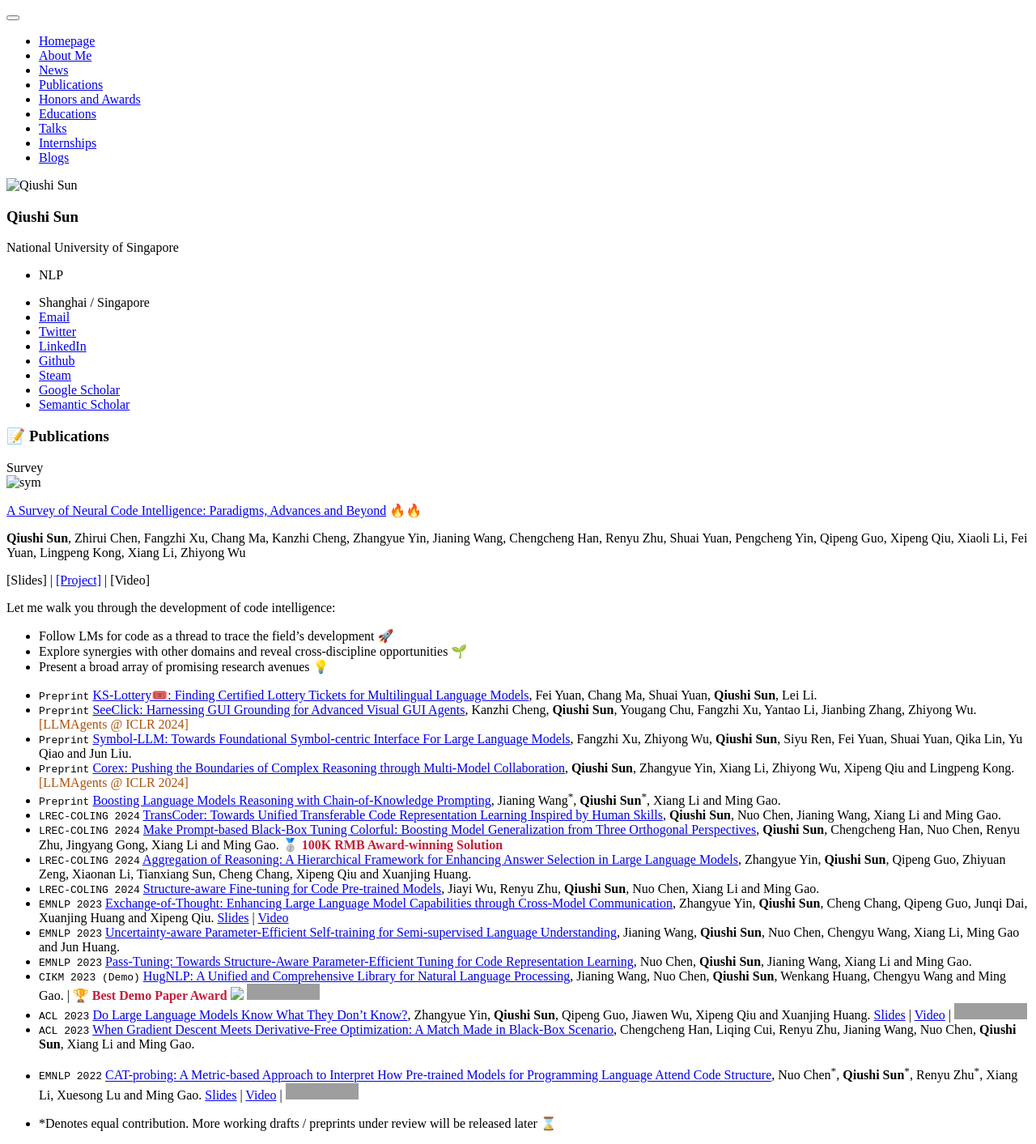
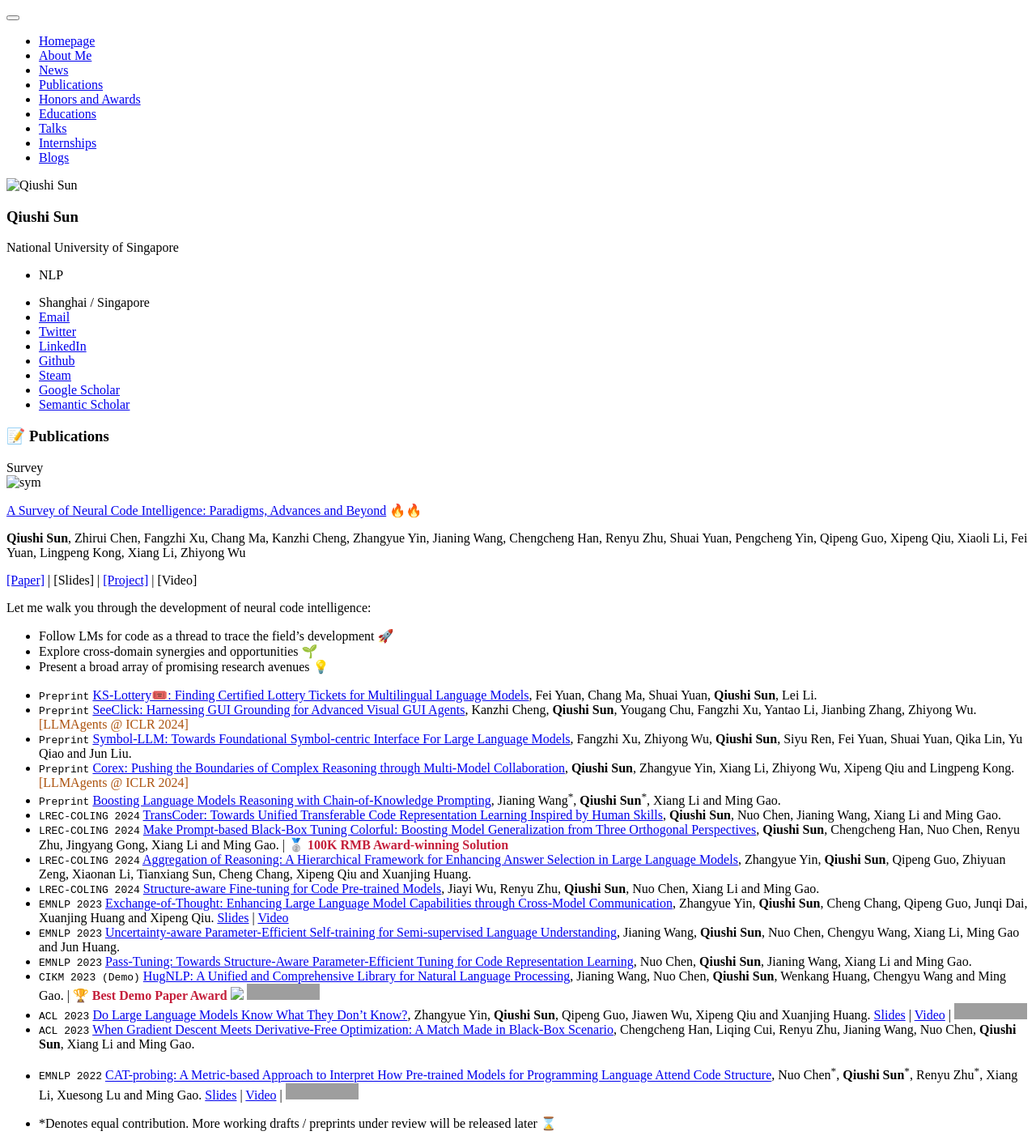
Before and after one commit to lixiang3776/lixiang3776.github.io, a Jekyll site: the page built from _pages/includes/pub.md, in a window 1280 px wide. Shown: the whole page at 81% size. Built offline with Jekyll 4.4.1, drawn with Linux system fonts in a browser that asks for light colours; our own code applies the rules of GitHub Pages for plain Markdown files; grey boxes are pictures that could not be loaded.

Commit message:
update: code survey 1.0

```diff
--- a/_pages/includes/pub.md
+++ b/_pages/includes/pub.md
@@ -3,16 +3,16 @@
 <div class='paper-box'><div class='paper-box-image'><div><div class="badge">Survey</div><img src='images/codelms-tree.png' alt="sym" width="100%"></div></div>
 <div class='paper-box-text' markdown="1">
 
-[A Survey of Neural Code Intelligence: Paradigms, Advances and Beyond](https://arxiv.org/abs/2210.04633) 🔥🔥
+[A Survey of Neural Code Intelligence: Paradigms, Advances and Beyond](https://arxiv.org/abs/2403.14734) 🔥🔥
 
 **Qiushi Sun**, Zhirui Chen, Fangzhi Xu, Chang Ma, Kanzhi Cheng, Zhangyue Yin, Jianing Wang, Chengcheng Han, Renyu Zhu, Shuai Yuan, Pengcheng Yin, Qipeng Guo, Xipeng Qiu, Xiaoli Li, Fei Yuan, Lingpeng Kong, Xiang Li, Zhiyong Wu
 
-[Slides] | [[Project]](https://github.com/QiushiSun/NCISurvey)  | [Video] <strong><span class='show_paper_citations' data='DhtAFkwAAAAJ:ALROH1vI_8AC'></span></strong>
+[[Paper]](https://arxiv.org/abs/2403.14734) | [Slides] | [[Project]](https://github.com/QiushiSun/NCISurvey)  | [Video] <strong><span class='show_paper_citations' data='DhtAFkwAAAAJ:ALROH1vI_8AC'></span></strong>
 <!-- [![](https://img.shields.io/github/stars/QiushiSun/CodeAttention?style=social&label=Stars)](https://github.com/QiushiSun/CodeAttention) -->
 
-Let me walk you through the development of code intelligence:
+Let me walk you through the development of neural code intelligence:
 - Follow LMs for code as a thread to trace the field's development 🚀
-- Explore synergies with other domains and reveal cross-discipline opportunities 🌱
+- Explore cross-domain synergies and opportunities 🌱
 - Present a broad array of promising research avenues 💡
 </div>
 </div>
@@ -24,7 +24,7 @@ Let me walk you through the development of code intelligence:
 - `Preprint` [Corex: Pushing the Boundaries of Complex Reasoning through Multi-Model Collaboration](https://arxiv.org/abs/2310.00280), **Qiushi Sun**, Zhangyue Yin, Xiang Li, Zhiyong Wu, Xipeng Qiu and Lingpeng Kong. <span style="color:#ac530f">[LLMAgents @ ICLR 2024]</span>
 - `Preprint` [Boosting Language Models Reasoning with Chain-of-Knowledge Prompting](https://arxiv.org/abs/2306.06427), Jianing Wang<sup>&#42;</sup>, **Qiushi Sun**<sup>&#42;</sup>, Xiang Li and Ming Gao.
 - `LREC-COLING 2024` [TransCoder: Towards Unified Transferable Code Representation Learning Inspired by Human Skills](https://arxiv.org/abs/2306.07285), **Qiushi Sun**, Nuo Chen, Jianing Wang, Xiang Li and Ming Gao.
-- `LREC-COLING 2024` [Make Prompt-based Black-Box Tuning Colorful: Boosting Model Generalization from Three Orthogonal Perspectives](https://arxiv.org/abs/2305.08088), **Qiushi Sun**, Chengcheng Han, Nuo Chen, Renyu Zhu, Jingyang Gong, Xiang Li and Ming Gao. 🥈 <span style="color: #C41E3A;"> **100K RMB Award-winning Solution** </span>
+- `LREC-COLING 2024` [Make Prompt-based Black-Box Tuning Colorful: Boosting Model Generalization from Three Orthogonal Perspectives](https://arxiv.org/abs/2305.08088), **Qiushi Sun**, Chengcheng Han, Nuo Chen, Renyu Zhu, Jingyang Gong, Xiang Li and Ming Gao. \| 🥈 <span style="color: #C41E3A;"> **100K RMB Award-winning Solution** </span>
 - `LREC-COLING 2024` [Aggregation of Reasoning: A Hierarchical Framework for Enhancing Answer Selection in Large Language Models](qiushisun.github.io), Zhangyue Yin, **Qiushi Sun**, Qipeng Guo, Zhiyuan Zeng, Xiaonan Li, Tianxiang Sun, Cheng Chang, Xipeng Qiu and Xuanjing Huang.
 - `LREC-COLING 2024` [Structure-aware Fine-tuning for Code Pre-trained Models](qiushisun.github.io), Jiayi Wu, Renyu Zhu, **Qiushi Sun**, Nuo Chen, Xiang Li and Ming Gao.
 - ``EMNLP 2023`` [Exchange-of-Thought: Enhancing Large Language Model Capabilities through Cross-Model Communication](http://arxiv.org/abs/2312.01823), Zhangyue Yin, **Qiushi Sun**, Cheng Chang, Qipeng Guo, Junqi Dai, Xuanjing Huang and Xipeng Qiu. [Slides](./files/EMNLP2023_EoT_231112.pdf) \| [Video](https://youtu.be/mAMn8Xjkprg?si=jDIj8oSy0oT0-WRp)
```
